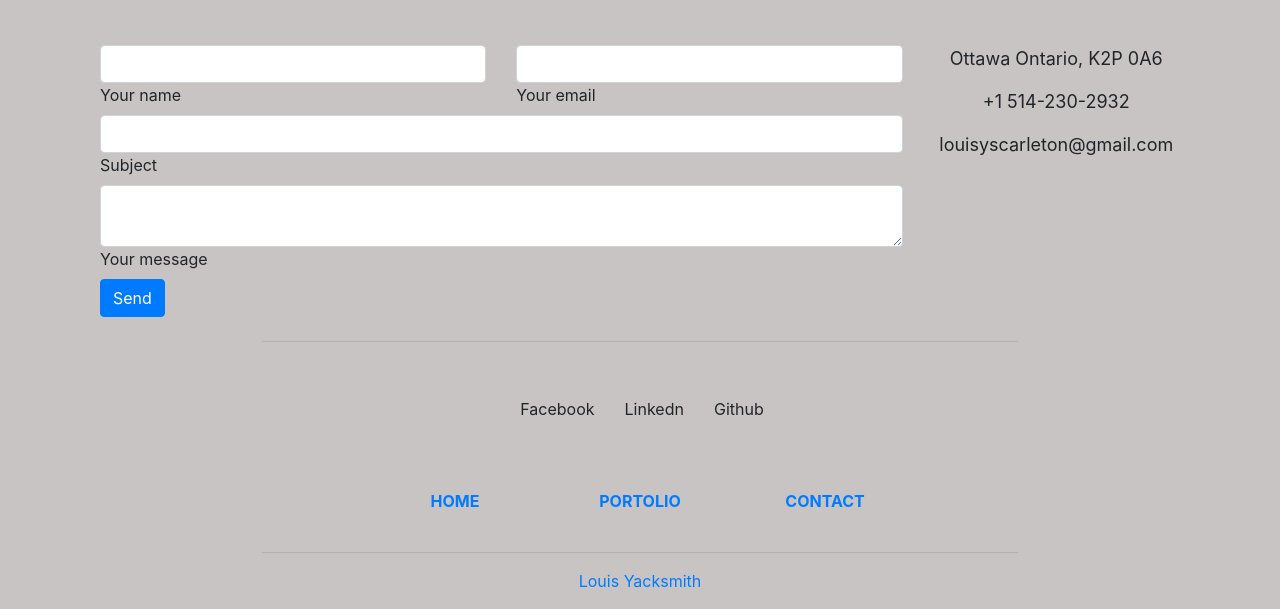
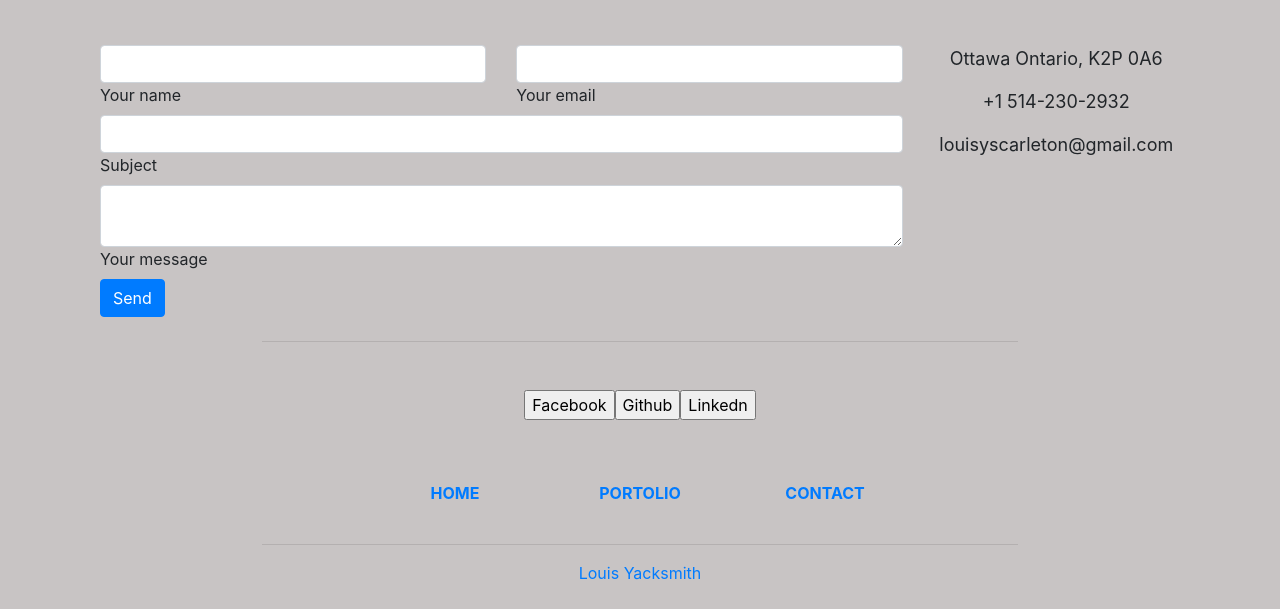
Before and after one commit to LouisYS-Carleton/Responsive-Portfolio, a plain HTML site: page contact.html in a window 1280 px wide. Shown: the part 199-808 px from the top of the page. Drawn offline with nearby package versions, Linux system fonts and the light colour scheme.

Commit message:
Added social media buttons

```diff
--- a/contact.html
+++ b/contact.html
@@ -137,12 +137,22 @@
     <hr class="rgba-white-light" style="margin: 0 15%;">
 
       <div class="row text-center d-flex justify-content-center pt-5 mb-3">
+
 <!-- Facebook -->
-        <button type="button" class="btn btn-fb"><i class="fab fa-socials-f pr-1"></i> Facebook</button>
+        <form action="https://www.facebook.com/LouisYacksmith/">
+          <input class="socials" type="submit" value="Facebook"/>
+        </form>
+
 <!-- Linkedn -->
-        <button type="button" class="btn btn-fb"><i class="fab fa-socials-f pr-1"></i> Linkedn</button>
+        <form action="https://github.com/LouisYS-Carleton">
+          <input class="socials" type="submit" value="Github"/>
+        </form>
+
 <!-- Github -->
-        <button type="button" class="btn btn-fb"><i class="fab fa-socials-f pr-1"></i> Github</button>
+        <form action="https://www.linkedin.com/in/louis-yacksmith-2a06321b2/">
+          <input class="socials" type="submit" value="Linkedn"/>
+        </form>
+
       </div>
 
     <div class="row text-center d-flex justify-content-center pt-5 mb-3">
--- a/style.css
+++ b/style.css
@@ -6,15 +6,11 @@ p {
     font-size: large;
 }
 
-button:hover {
+#socials:hover {
     border: 1px solid black;
     background: rgb(202, 202, 243);
 }
 
-
-
-  /* portfolio.html */
-
-  .portfolio-photos {
+.portfolio-photos {
       border-radius: 50%;
   }
```
